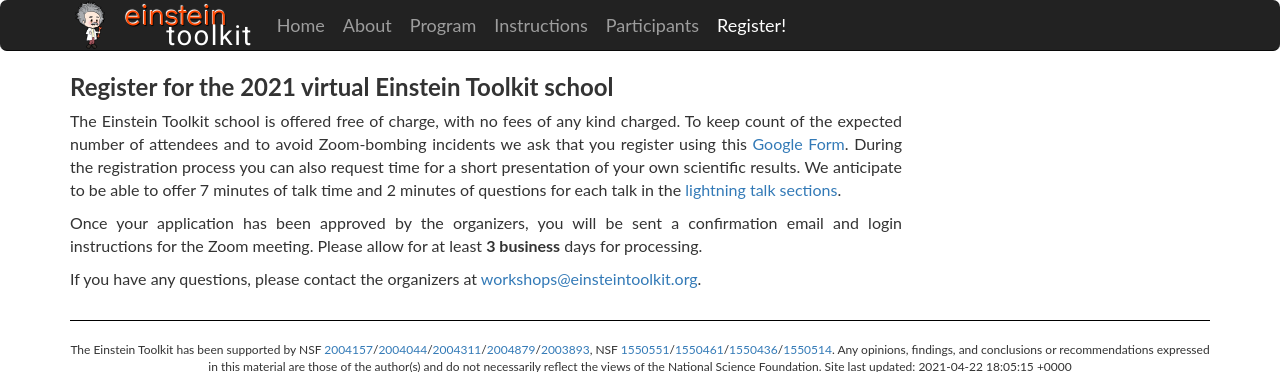
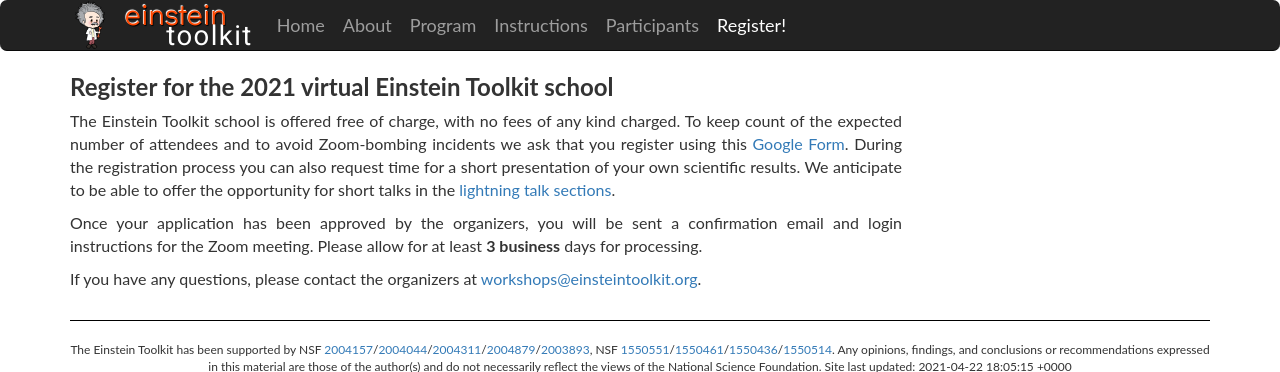
Before and after one commit to EinsteinToolkit/et2021uiuc, a Jekyll site: the page built from register.md, in a window 1280 px wide, cut to the strip 0-372 px from the top of the page. Built offline with Jekyll 4.4.1, drawn with Linux system fonts in a browser that asks for light colours.

Commit message:
register: do not commit to length of lightning talks

```diff
--- a/register.md
+++ b/register.md
@@ -11,8 +11,8 @@ charged. To keep count of the expected number of attendees and to avoid
 Zoom-bombing incidents we ask that you register using this [Google
 Form](https://forms.gle/kJEz8ERtDVpWJ7Fi6). During the registration process you can also
 request time for a short presentation of your own scientific results. We
-anticipate to be able to offer 7 minutes of talk time and 2 minutes of
-questions for each talk in the [lightning talk sections](program.html).
+anticipate to be able to offer the opportunity for short talks in the
+[lightning talk sections](program.html).
 
 Once your application has been approved by the organizers, you will be sent a
 confirmation email and login instructions for the Zoom meeting. Please allow
```
